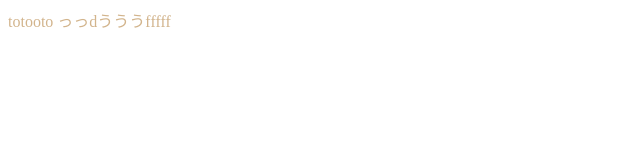
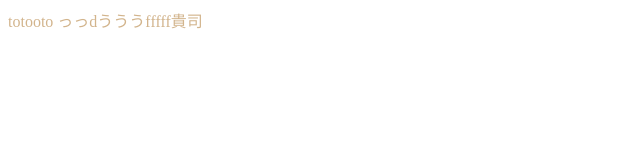
Before and after one commit to juth5/html.css-practixce, a plain HTML site: page index.html in a window 1280 px wide. Shown: the full height of the page, 0-640 px from the left. Drawn offline with Linux system fonts and the light colour scheme.

Commit message:
Update index.html

```diff
--- a/index.html
+++ b/index.html
@@ -9,6 +9,6 @@
 </head>
 <body>
   totooto
-  っっdうううfffff
+  っっdうううfffff貴司
 </body>
 </html>
```
